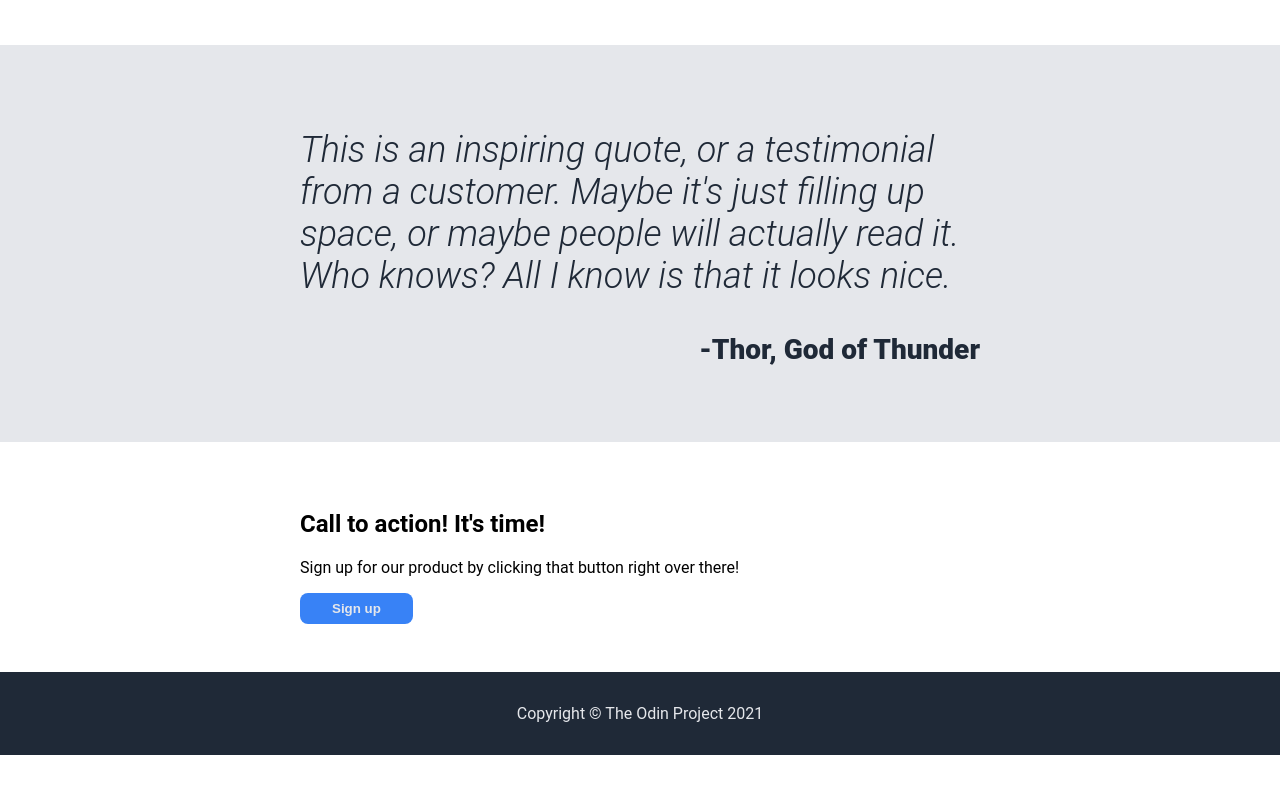
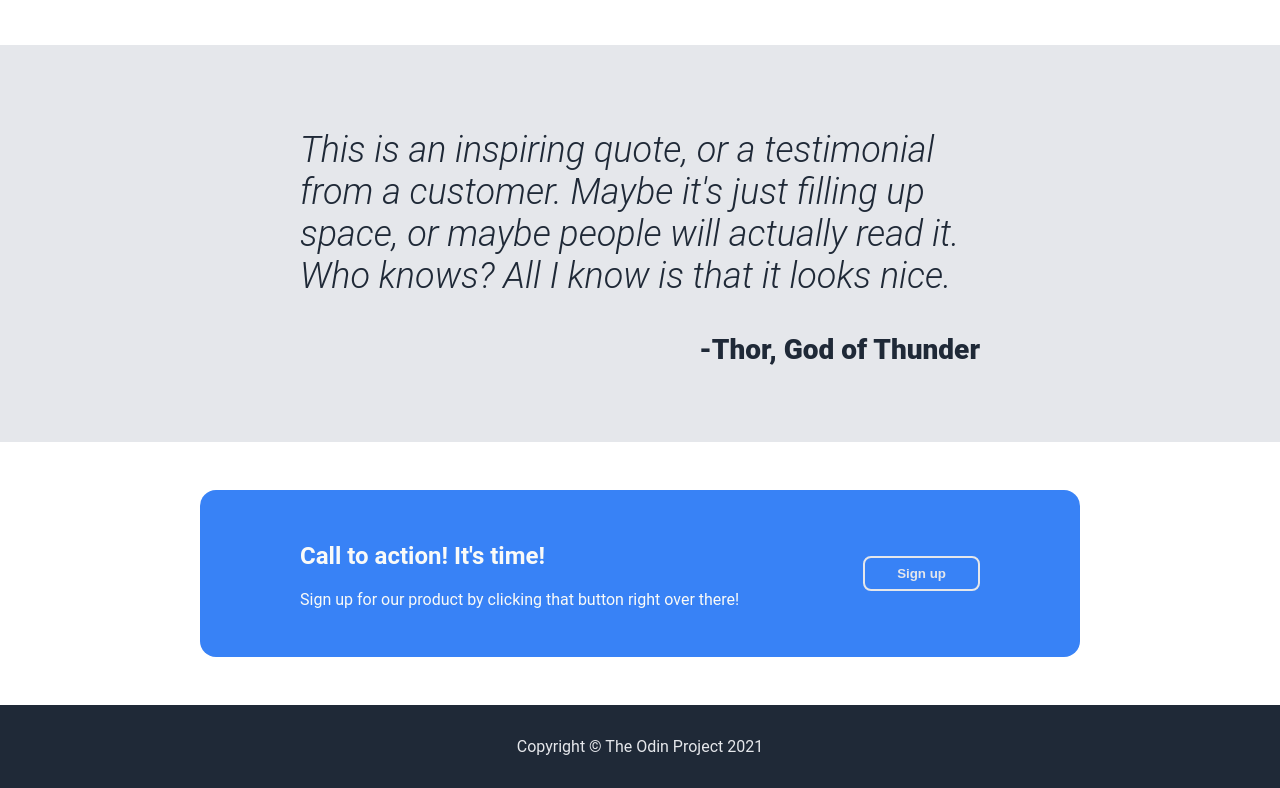
Before and after one commit to riposte-dev/odin-landing-page, a plain HTML site: page index.html in a window 1280 px wide. Shown: the part 773-1561 px from the top of the page. Before the commit the page ends 1528 px from the top, so only its background shows below. Drawn offline with Linux system fonts and the light colour scheme.

Commit message:
Style section-four

```diff
--- a/style.css
+++ b/style.css
@@ -140,3 +140,22 @@ button.sign-up {
         text-align: end;
     }
 }
+
+#section-four {
+    padding: 48px 200px 48px 200px;
+
+    .container {
+        padding: 32px 100px 32px 100px;
+        background: #3882F6;
+        color:#F9FAF8;
+        border-radius: 16px;
+
+        display: flex;
+        justify-content: space-between;
+        align-items: center;
+
+        .sign-up {
+            border: 2px solid #E5E7EB;
+        }
+    }
+}
```
